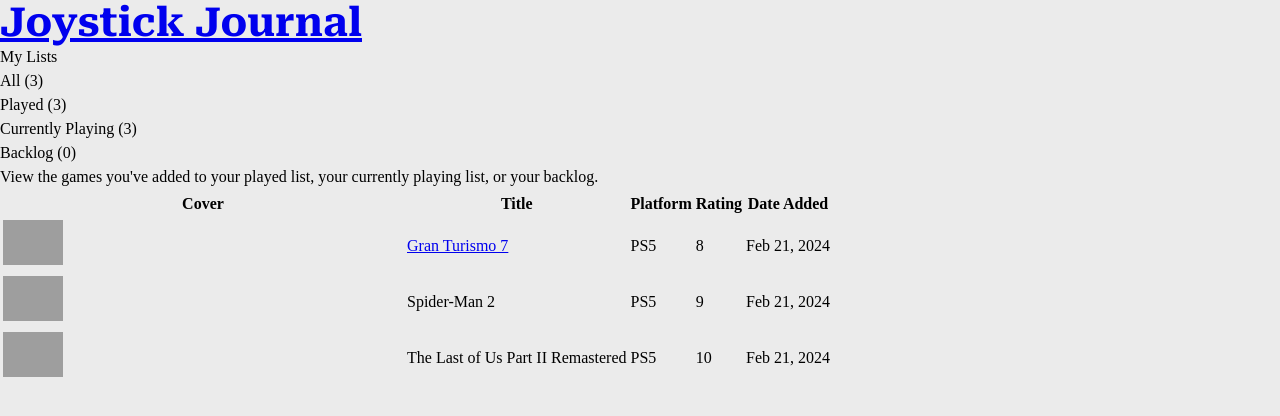
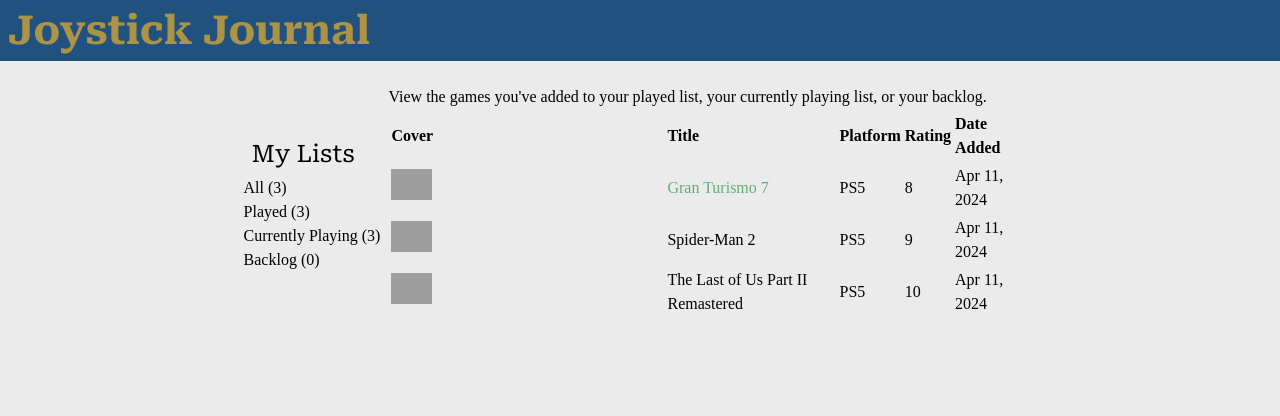
Before and after one commit to pgonza25/gamingsite, a website: page packages/proto/public/journal.html in a window 1280 px wide. Drawn offline with Linux system fonts and the light colour scheme; grey boxes are pictures that could not be loaded.

Commit message:
Updated styling.

```diff
--- a/packages/proto/public/game.html
+++ b/packages/proto/public/game.html
@@ -9,18 +9,17 @@
     <link rel="stylesheet" href="/styles/reset.css">
     <link rel="stylesheet" href="/styles/token.css">
     <link rel="stylesheet" href="/styles/page.css">
+    <link rel="stylesheet" href="/styles/game.css">
+    <link rel="stylesheet" href="/styles/content.css">
     <title>Joystick Journal - Gran Turismo 7</title>
 </head>
 <body>
     <header>
         <h1><a href="index.html">Joystick Journal</a></h1>
     </header>
+
+    <div class="content">
         <div class="left">
-        <img src="https://image.api.playstation.com/vulcan/ap/rnd/202109/1321/yZ7dpmjtHr1olhutHT57IFRh.png" alt="Gran Turismo 7">
-        <button type="button">Played</button>
-        <p><a href="review.html">Write a review</a></p>
-    </div>
-    <div class="right">
             <h2>Gran Turismo 7</h2>
             <h3>Polyphony Digital</h3>
             <div class="review">
@@ -35,5 +34,12 @@
                 <p>Status: In Progress</p>
             </div>
         </div>
+        <div class="right">
+            <img src="https://image.api.playstation.com/vulcan/ap/rnd/202109/1321/yZ7dpmjtHr1olhutHT57IFRh.png" alt="Gran Turismo 7">
+            <button type="button">Played</button>
+            <p><a href="review.html">Write a review</a></p>
+        </div>
+    </div>
+
 </body>
 </html>
--- a/packages/proto/public/journal.html
+++ b/packages/proto/public/journal.html
@@ -8,24 +8,27 @@
     <link href="https://fonts.googleapis.com/css2?family=Roboto+Serif:ital,opsz,wght@0,8..144,100..900;1,8..144,100..900&family=Roboto:ital,wght@0,100;0,300;0,400;0,500;0,700;0,900;1,100;1,300;1,400;1,500;1,700;1,900&display=swap" rel="stylesheet">
     <link rel="stylesheet" href="/styles/reset.css">
     <link rel="stylesheet" href="/styles/token.css">
+    <link rel="stylesheet" href="/styles/page.css">
+    <link rel="stylesheet" href="/styles/content.css">
     <link rel="stylesheet" href="/styles/journal.css">
-    <link rel="stylesheet" href="/styles/page.css">
     <title>My Journal</title>
 </head>
 <body>
     <header>
         <h1><a href="index.html">Joystick Journal</a></h1>
     </header>
+    <div class="content">
         <div class="left">
-        <p>My Lists</p>
+            <h3>My Lists</h3>
             <p>All &#40;3&#41;</p>
             <p>Played &#40;3&#41;</p>
             <p>Currently Playing &#40;3&#41;</p>
             <p>Backlog &#40;0&#41;</p>
         </div>
-    <div class="right">
+        <div class="gamelist">
             <p>View the games you've added to your played list, your currently playing list, or your backlog.</p>
             <table>
+                <thead>
                     <tr>
                         <th>Cover</th>
                         <th>Title</th>
@@ -33,28 +36,33 @@
                         <th>Rating</th>
                         <th>Date Added</th>
                     </tr>
+                </thead>
+                <tbody>
                     <tr>
                         <td><img src="https://image.api.playstation.com/vulcan/ap/rnd/202109/1321/yZ7dpmjtHr1olhutHT57IFRh.png" alt="Gran Turismo 7"></td>
                         <td><a href="game.html">Gran Turismo 7</a></td>
                         <td>PS5</td>
                         <td>8</td>
-                <td>Feb 21, 2024</td>
+                        <td>Apr 11, 2024</td>
                     </tr>
                     <tr>
                         <td><img src="https://image.api.playstation.com/vulcan/ap/rnd/202306/1219/60eca3ac155247e21850c7d075d01ebf0f3f5dbf19ccd2a1.jpg" alt="Spider-Man 2"></td>
                         <td>Spider-Man 2</td>
                         <td>PS5</td>
                         <td>9</td>
-                <td>Feb 21, 2024</td>
+                        <td>Apr 11, 2024</td>
                     </tr>
                     <tr>
                         <td><img src="https://image.api.playstation.com/vulcan/ap/rnd/202312/0117/315718bce7eed62e3cf3fb02d61b81ff1782d6b6cf850fa4.png" alt="The Last of Us Part II Remastered"></td>
                         <td>The Last of Us Part II Remastered</td>
                         <td>PS5</td>
                         <td>10</td>
-                <td>Feb 21, 2024</td>
+                        <td>Apr 11, 2024</td>
                     </tr>
+                </tbody>
             </table>
         </div>
+    </div>
+
 </body>
 </html>
--- /dev/null
+++ b/packages/proto/public/styles/content.css
@@ -0,0 +1,16 @@
+.content {
+    display: flex;
+    padding: var(--size-spacing-large);
+    align-items: center;
+    justify-content: center;
+}
+
+.left {
+    display: flex;
+    flex-direction: column;
+}
+
+.left h2 {
+    width: max-content;
+    text-align: center;
+}
--- /dev/null
+++ b/packages/proto/public/styles/game.css
@@ -0,0 +1,3 @@
+img {
+    width: 25%;
+}
--- a/packages/proto/public/styles/journal.css
+++ b/packages/proto/public/styles/journal.css
@@ -2,3 +2,31 @@
     max-width: 15%;
     max-height: auto;
 }
+
+.gamelist {
+    padding: var(--size-spacing-medium);
+}
+
+table {
+    width: 40rem;
+}
+
+th {
+    text-align: left;
+}
+
+tr:nth-child(1) {
+    max-width: fit-content;
+}
+
+tr:nth-child(2) {
+    padding: var(--size-spacing-medium);
+}
+
+tr:nth-child(3) {
+    padding: var(--size-spacing-medium);
+}
+
+tr:nth-child(4) {
+    padding: var(--size-spacing-medium);
+}
--- a/packages/proto/public/styles/page.css
+++ b/packages/proto/public/styles/page.css
@@ -3,7 +3,43 @@
 }
 
 header {
+    padding: var(--size-spacing-medium);
     background-color: var(--color-background-header);
+}
+
+header h1, header a{
+    width: fit-content;
+}
+
+header a {
+    text-decoration: none;
+    color: var(--color-link-header);
+    background-color: var(--color-background-header);
+}
+
+header a:visited {
+    text-decoration: none;
+}
+
+header a:hover {
+    cursor: pointer;
+}
+
+.content {
+    padding: var(--size-spacing-large);
+}
+
+.content h3 {
+    padding: var(--size-spacing-medium);
+}
+
+.content ul {
+    padding-bottom: var(--size-spacing-medium);
+}
+
+.content a {
+    color: var(--color-link-body);
+    text-decoration: none;
 }
 
 h1, h2, h3 {
--- a/packages/proto/public/styles/token.css
+++ b/packages/proto/public/styles/token.css
@@ -1,6 +1,13 @@
 :root {
     --color-background-page: RGB(235, 235, 235);
-    --color-background-header: RGB(43, 98, 197);
+    --color-background-header: RGB(33, 82, 127);
+    --color-link-header: RGB(172, 147, 70);
+    --color-link-body: RGB(99, 173, 123);
+
+    --size-spacing-small: 0.25rem;
+    --size-spacing-medium: 0.5rem;
+    --size-spacing-large: 1rem;
+    --size-spacing-xlarge: 2rem;
 
     --size-type-body: 1rem;
     --size-type-h1: 2.5rem;
```
Also changed, not shown: packages/proto/public/styles/user.css (added, +13 -0 lines), packages/proto/public/user.html (+6 -2 lines). Lines whose indentation alone changed are shown as unchanged.
